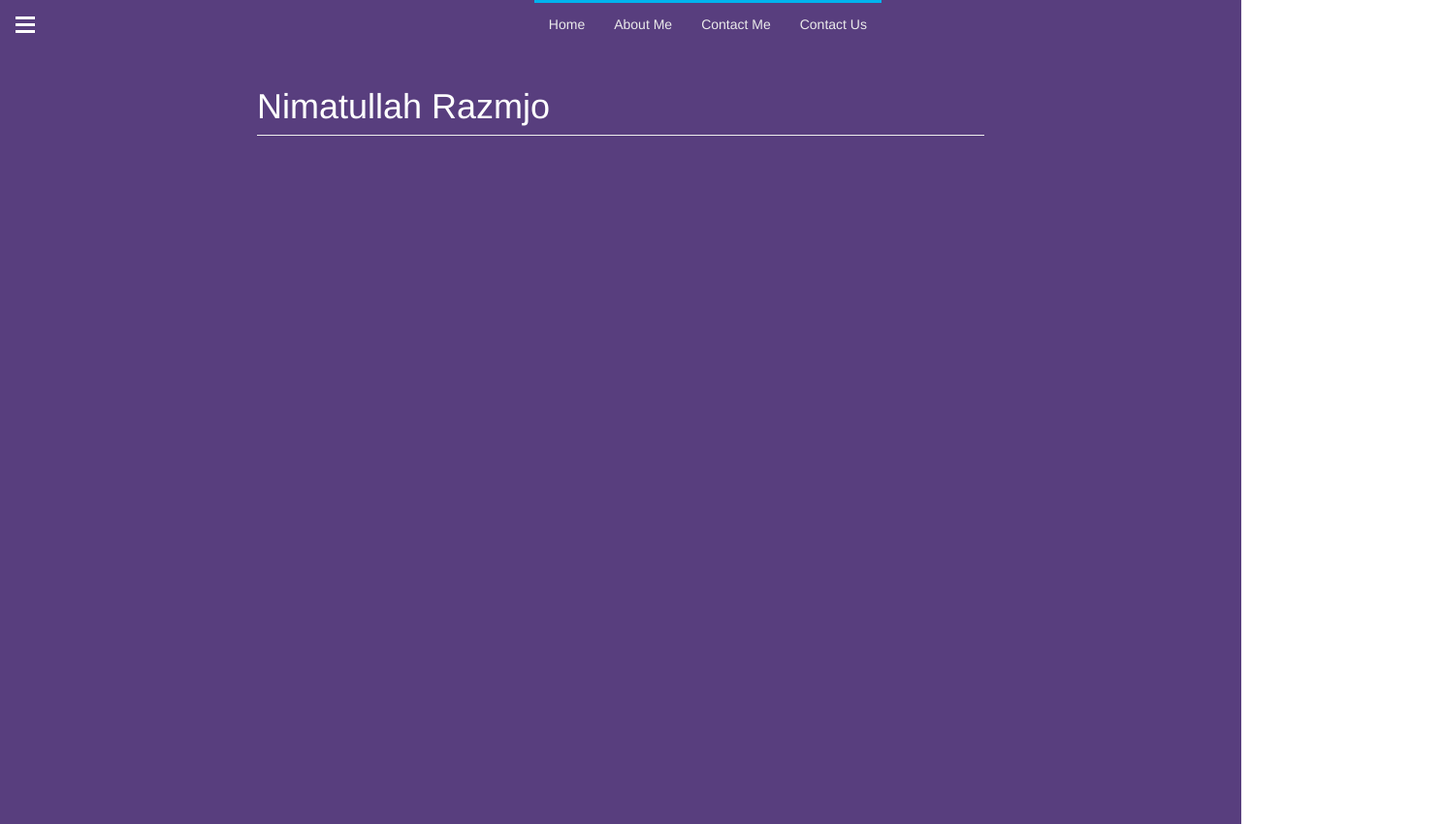
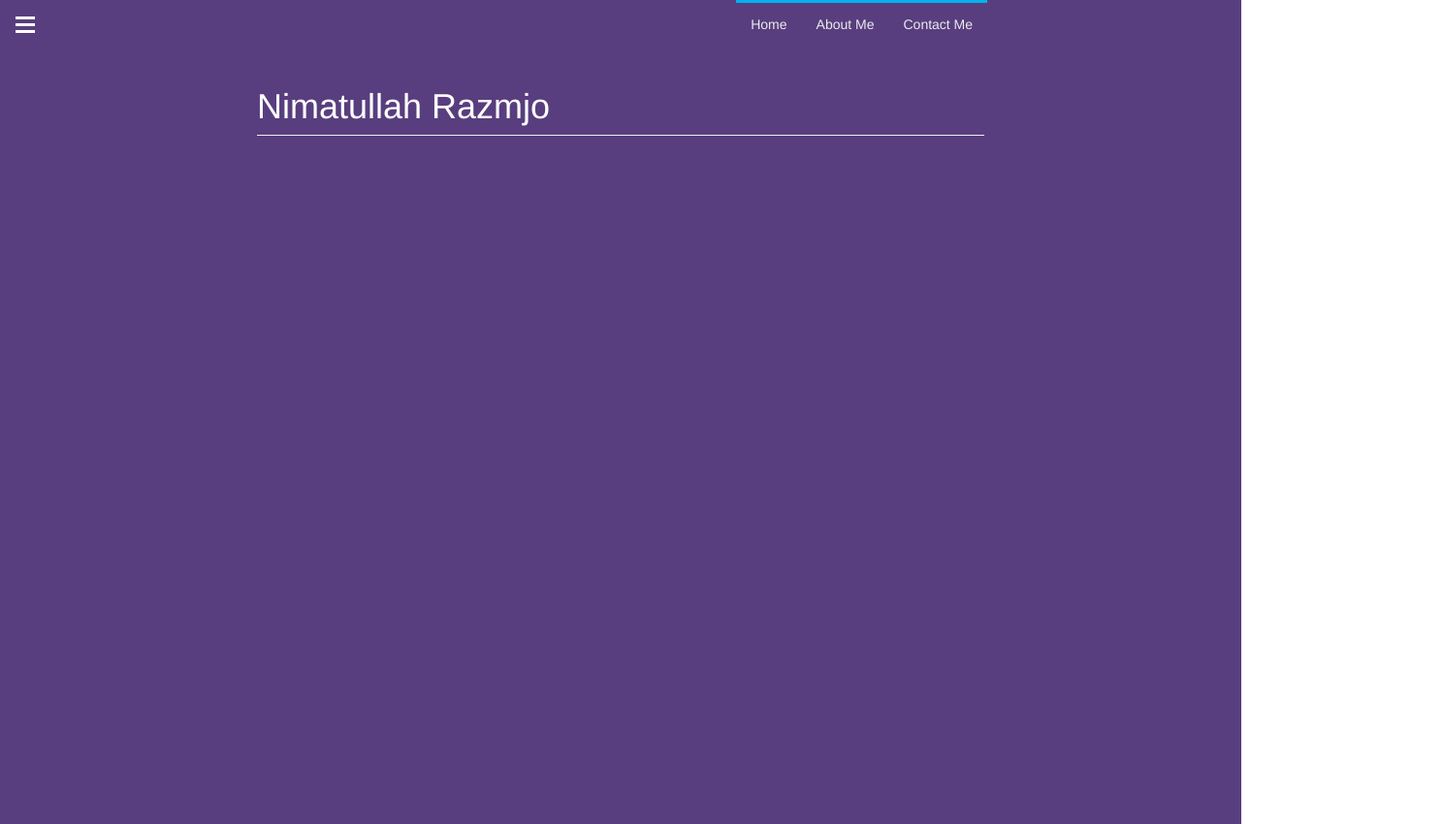
Before and after one commit to nimatrazmjo/webdesigning_practice, a website: page index.html in a window 1280 px wide. Shown: the whole page at 97% size, 1488 px wide, since content can reach past the window. Drawn offline with Linux system fonts and the light colour scheme.

Commit message:
Top menu position fixed from right to left

```diff
--- a/index.html
+++ b/index.html
@@ -17,11 +17,10 @@
 		</button>
 	</div>
 	<nav class="navbar-collapse collapse"  id="navbar_menu">
-		<ul class="nav navbar-nav navbar-right col-lg-push-2 col-lg-9" >
+		<ul class="nav navbar-nav navbar-right col-lg-4 col-lg-pull-1" >
 			<li><a href="#">Home</a></li>
 			<li><a href="#">About Me</a></li>
 			<li><a href="#">Contact Me</a></li>
-			<li><a href="#">Contact Us</a></li>
 		</ul>
 	</nav>
 	<!-- Start overlay here -->
@@ -30,7 +29,7 @@
 	</div>
 	<!-- end overlay  -->
 	<!--- start nav wrapper -->
-	<nav class="nav-wrapper nav navbar-inverse navbar-fixed-top navbar-right" role="navigation">
+	<nav class="nav-wrapper nav navbar-inverse navbar-fixed-top" role="navigation">
 		<ul class="nav sidebar-nav">
 			<li><a href="#">Home</a></li>
 			<li class="dropdown">
```
